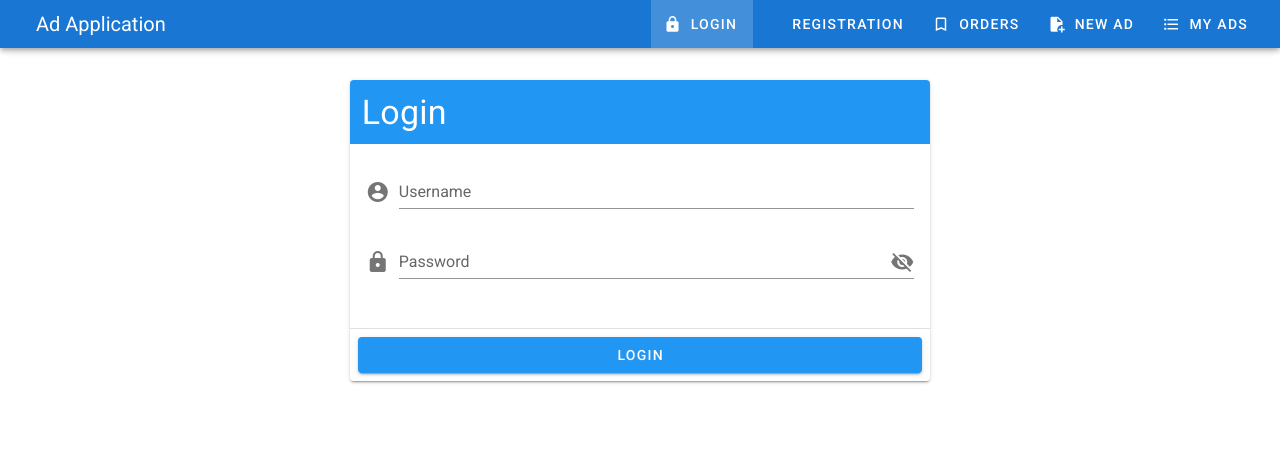
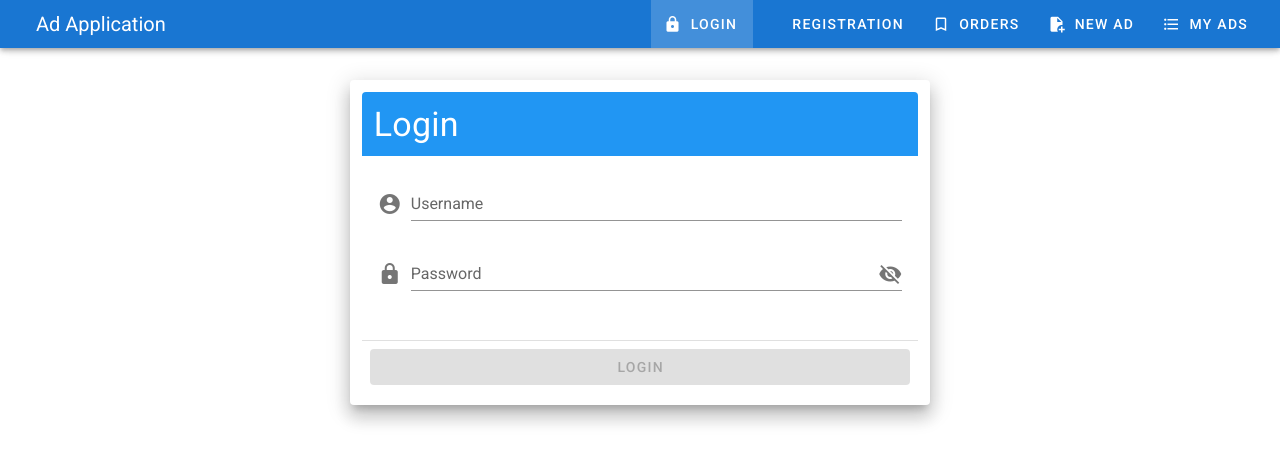
Before and after one commit to ilg2005/ad-project, a Vue app: page /login in a window 1280 px wide. Shown: the top 464 px of the page. Built offline with nearby package versions, Linux system fonts and the light colour scheme.

Commit message:
валидация login

```diff
--- a/src/components/Auth/Login.vue
+++ b/src/components/Auth/Login.vue
@@ -1,27 +1,40 @@
 <template>
   <v-container>
-    <v-card width="50%" class="mx-auto mt-5">
+    <v-card class="mx-auto mt-5 elevation-12 col-sm-6">
       <v-card-title class="pa-3 mb-5 info white--text">
         <h1 class="display-1">Login</h1>
       </v-card-title>
       <v-card-text class="mb-3">
-        <v-form>
+        <v-form ref="form" v-model="valid" validation>
           <v-text-field
               label="Username"
+              v-model="username"
               prepend-icon="mdi-account-circle"
+              :rules="[v => !!v || 'Item is required']"
+              required
           />
           <v-text-field
               :type="showPassword ? 'text' : 'password'"
               label="Password"
+              v-model="password"
               prepend-icon="mdi-lock"
               :append-icon="showPassword ? 'mdi-eye' : 'mdi-eye-off'"
               @click:append="showPassword = !showPassword"
+              :rules="[v => !!v || 'Item is required']"
+              required
           />
         </v-form>
       </v-card-text>
       <v-divider></v-divider>
       <v-card-actions>
-        <v-btn color="info" class="v-btn--block">Login</v-btn>
+        <v-btn
+            color="info"
+            class="v-btn--block"
+            @click="onLogin"
+            :disabled="!valid"
+        >
+          Login
+        </v-btn>
       </v-card-actions>
     </v-card>
   </v-container>
@@ -31,7 +44,19 @@
 export default {
   data() {
     return {
+      valid: false,
+      username: '',
+      password: '',
       showPassword: false
+    }
+  },
+  methods: {
+    onLogin () {
+      const user = {
+        name: this.username,
+        pwd: this.password
+      }
+      console.log(user)
     }
   }
 }
```
